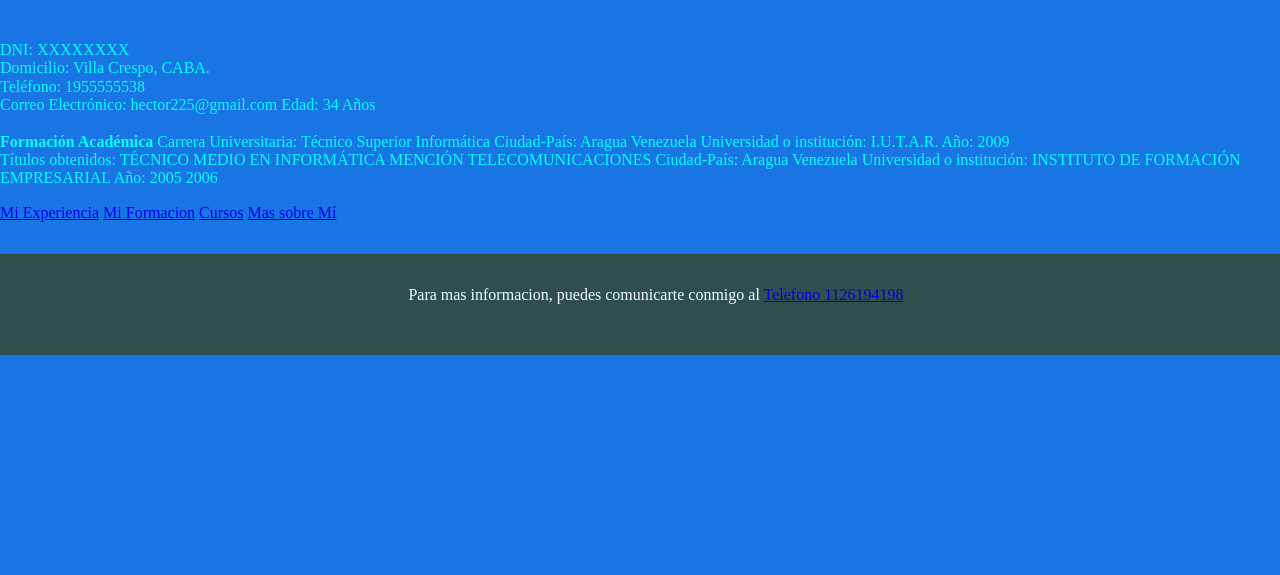
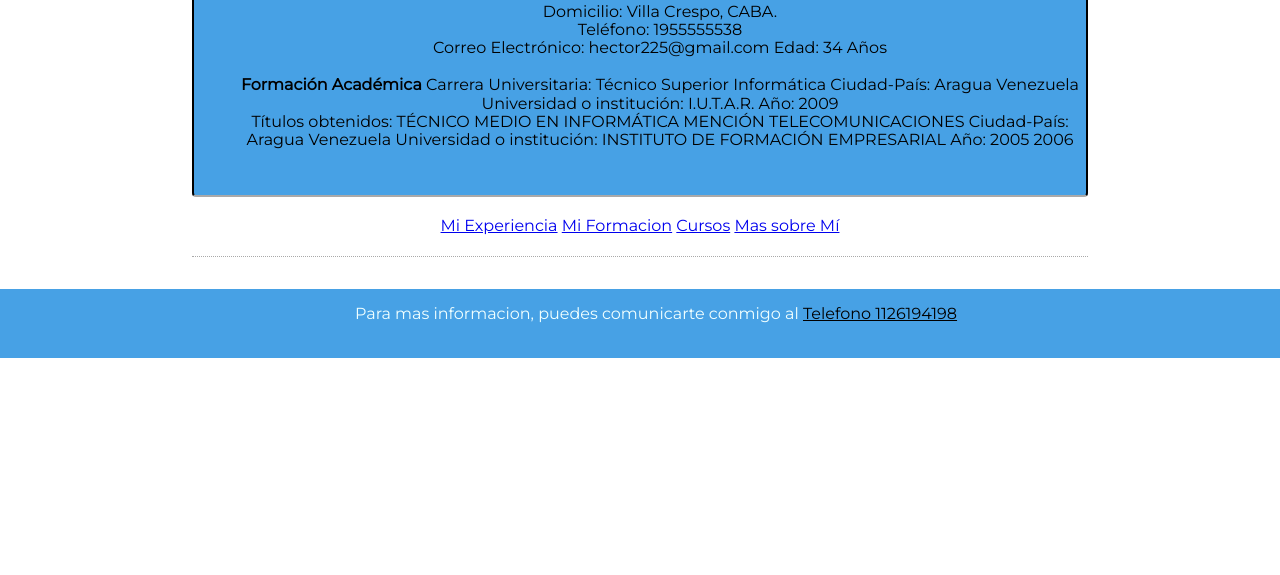
Before and after one commit to HAQR2/prueba-repo, a plain HTML site: page index.html in a window 1280 px wide. Shown: the part 225-800 px from the top of the page. Drawn offline with nearby package versions, Linux system fonts and the light colour scheme.

Commit message:
cambioss

```diff
--- a/index.html
+++ b/index.html
@@ -7,7 +7,7 @@
     <meta name="viewport" content="width=device-width, initial-scale=1.0">
     <title>Hector Quintero</title>
     <link rel="stylesheet" href="/stylesheets/normalize.css">
-    <link rel="stylesheet" href="https://haqr2.github.io/prueba-repo/styles.css">
+    <link rel="stylesheet" href="/estilos.css">
     <link rel="preconnect" href="https://fonts.googleapis.com">
     <link rel="preconnect" href="https://fonts.gstatic.com" crossorigin>
     <link href="https://fonts.googleapis.com/css2?family=Montserrat&display=swap" rel="stylesheet">
```
